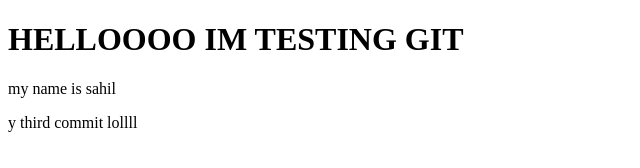
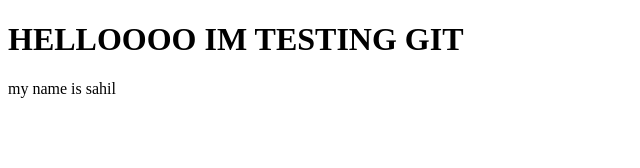
Before and after one commit to sahil511/git-test, a plain HTML site: page index.html in a window 1280 px wide. Shown: the whole page, without its empty margins (0-640 px from the left). Drawn offline with Linux system fonts and the light colour scheme.

Commit message:
last-commit

```diff
--- a/index.html
+++ b/index.html
@@ -8,6 +8,5 @@
 <body>
     <h1>HELLOOOO IM TESTING GIT</h1>
     <p>my name is sahil</p>
-    <p>y third commit lollll</p>
 </body>
 </html>
```
